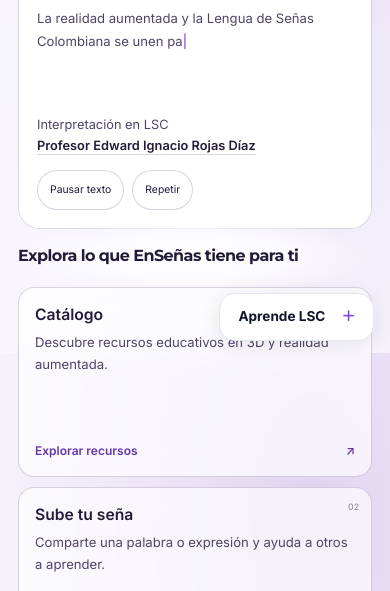
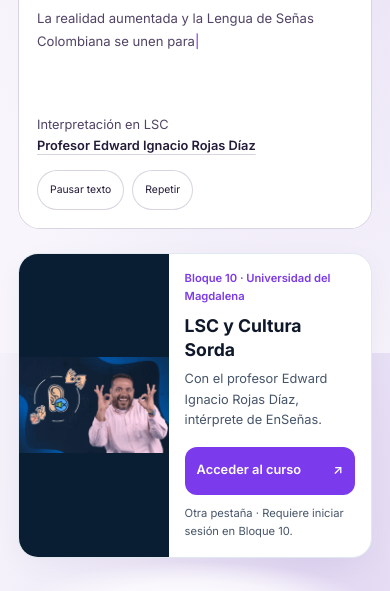
Before and after one commit to ZEKER4356/ensenas, a website: page index.html in a window 390 px wide. Shown: the part 491-1082 px from the top of the page. Drawn offline with Linux system fonts and the light colour scheme; no server answers.

Commit message:
fix: show LSC course thumbnail in responsive content sidebar

```diff
--- a/assets/css/site-navigation.css
+++ b/assets/css/site-navigation.css
@@ -1,14 +1,10 @@
 /* Identidad visual compartida y herramientas de lectura. Sin efectos sobre los medios LSC. */
-.has-course-access { padding-bottom: calc(68px + env(safe-area-inset-bottom)); }
-.site-course { position: fixed; z-index: 90; right: max(16px, env(safe-area-inset-right)); bottom: max(12px, env(safe-area-inset-bottom)); color: var(--text-main); }
-.site-course-toggle { display: flex; align-items: center; justify-content: space-between; gap: 16px; min-height: 48px; padding: 12px 18px; border: 1px solid var(--border-subtle); border-radius: 16px; background: var(--bg-surface); color: var(--text-main); box-shadow: 0 4px 20px #24124c18; font-size: .85rem; font-weight: 700; cursor: pointer; list-style: none; }
-.site-course-toggle::-webkit-details-marker { display: none; }
-.site-course-toggle > span { color: var(--color-primary); }
-.site-course-details[open] .site-course-toggle > span { transform: rotate(45deg); }
-.site-course-body { position: absolute; right: 0; bottom: calc(100% + 10px); width: min(340px, calc(100vw - 32px)); max-height: calc(100dvh - 112px); overflow-y: auto; overscroll-behavior: contain; border: 1px solid var(--border-subtle); border-radius: 20px; background: var(--bg-surface); color: var(--text-main); box-shadow: 0 12px 40px #0003; }
-.site-course-heading { display: flex; align-items: center; justify-content: space-between; gap: 10px; padding: 6px 10px 6px 18px; font-size: .75rem; font-weight: 600; }
-.site-course-close { display: grid; place-items: center; flex: 0 0 44px; width: 44px; min-height: 44px; border: 0; border-radius: 12px; background: transparent; color: var(--text-main); font-size: 1.5rem; cursor: pointer; }
-.site-course-body > img { display: block; width: 100%; height: auto; }
+.site-course-layout { min-width: 0; }
+.site-course-layout > main { min-width: 0; }
+.site-course-rail { display: none; }
+.site-course { position: relative; min-width: 0; overflow: hidden; margin: 24px 0; border: 1px solid var(--border-subtle); border-radius: 20px; background: var(--bg-surface); color: var(--text-main); box-shadow: 0 8px 28px #24124c0a; }
+.site-course-thumbnail { display: block; background: #fff; }
+.site-course-thumbnail img { display: block; width: 100%; height: auto; }
 .site-course-copy { padding: 18px; }
 .site-course-copy h2 { margin: 8px 0; font-size: 1.25rem; line-height: 1.35; color: var(--text-main); }
 .site-course-copy p { font-size: .85rem; color: var(--text-muted); line-height: 1.6; margin: 0; }
@@ -18,11 +14,27 @@ html[data-theme="dark"] .site-course-copy .site-course-university { color: var(-
 .site-course-link:hover { background: var(--color-primary-dark); color: #fff; }
 .site-course-copy small { display: block; color: var(--text-muted); font-size: .7rem; line-height: 1.6; }
 .site-course :focus-visible { outline: 3px solid var(--border-focus); outline-offset: 3px; }
+.site-course-thumbnail:focus-visible { outline-offset: -4px; }
+.site-header .object-main-title { overflow-wrap: anywhere; }
 html[data-accessibility-open] .site-course { visibility: hidden; }
-.site-course-inline { position: relative; z-index: auto; inset: auto; width: min(640px, calc(100% - 32px)); margin: 24px auto; }
-.site-course-inline .site-course-body { position: static; width: 100%; max-height: none; margin-top: 12px; }
-.site-course-inline .site-course-body > img { max-height: 280px; object-fit: contain; background: var(--bg-surface-alt); }
 body:has(.ar-section.ar-immersive) .site-course { visibility: hidden; }
+@media (min-width: 1200px) {
+  .site-course-layout { display: grid; grid-template-columns: minmax(0, 1fr) 272px; gap: 16px; width: min(100%, 1560px); margin: 0 auto; padding: 0 24px; align-items: start; }
+  .site-course-rail { display: block; align-self: stretch; min-width: 0; padding-top: 32px; padding-bottom: 32px; }
+  .site-course-rail .site-course { position: sticky; top: var(--site-course-top, 112px); margin: 0; }
+  .site-course-rail .site-course-static { position: relative; top: auto; }
+}
+@media (min-width: 1200px) and (max-height: 760px) { .site-course-rail .site-course { position: relative; top: auto; } }
+@media (max-width: 1199px) {
+  main > .site-course { display: grid; grid-template-columns: minmax(0, .85fr) minmax(0, 1.15fr); width: 100%; max-width: 680px; margin: 24px auto; }
+  .site-course-thumbnail { display: grid; align-self: stretch; align-items: center; background: #091e32; }
+  .site-course-copy { min-width: 0; padding: 16px; }
+  .site-course-copy h2 { font-size: 1.1rem; overflow-wrap: anywhere; }
+  .site-course-copy p { font-size: .8rem; }
+  .site-course-link { padding: 10px 12px; font-size: .8rem; }
+  /* El catálogo no tiene padding en main; mantiene su tarjeta lejos de los bordes. */
+  main:not([class]) > .site-course { width: calc(100% - 40px); }
+}
 .site-sr-only { position: absolute !important; width: 1px; height: 1px; padding: 0; margin: -1px; overflow: hidden; clip-path: inset(50%); white-space: nowrap; border: 0; }
 .skip-link { top: 0; max-width: calc(100% - 40px); transform: translateY(calc(-100% - 20px)); }
 .skip-link:focus { top: 0; transform: translateY(12px); }
--- a/assets/js/site-navigation.js
+++ b/assets/js/site-navigation.js
@@ -79,31 +79,47 @@
     if (menu.open && !desktop.matches) document.dispatchEvent(new CustomEvent('ensenas:navigation-open'));
   });
 
-  // Recurso externo opcional. En las fichas queda fuera del visor y sus controles.
+  // Tarjeta visible: lateral sticky con espacio propio en PC, integrada en móvil.
   if (!['admin', '404'].includes(page)) {
-    const objectPage = document.body.classList.contains('experience-page');
+    const main = document.querySelector('main');
+    if (!main) return;
     const course = document.createElement('aside');
-    course.className = 'site-course' + (objectPage ? ' site-course-inline' : '');
+    course.className = 'site-course';
     course.setAttribute('aria-label', 'Curso de Lengua de Señas Colombiana');
-    course.innerHTML = '<details class="site-course-details"><summary class="site-course-toggle">Aprende LSC <span aria-hidden="true">＋</span></summary>' +
-      '<div class="site-course-body"><div class="site-course-heading"><span>Continúa aprendiendo</span><button type="button" class="site-course-close" aria-label="Cerrar información del curso">×</button></div>' +
-      '<img src="assets/images/curso-lsc-cultura-sorda.webp" alt="LSC y Cultura Sorda, curso en Bloque 10" width="624" height="399" loading="lazy" decoding="async">' +
+    course.innerHTML = '<a class="site-course-thumbnail" href="https://bloque10.unimagdalena.edu.co/courses/lsc-y-cultura-sorda/" target="_blank" rel="noopener noreferrer" aria-label="Conocer el curso LSC y Cultura Sorda (se abre en otra pestaña)">' +
+      '<img src="assets/images/curso-lsc-cultura-sorda.webp" alt="Miniatura del curso LSC y Cultura Sorda" width="624" height="399" decoding="async"></a>' +
       '<div class="site-course-copy"><p class="site-course-university">Bloque 10 · Universidad del Magdalena</p><h2>LSC y Cultura Sorda</h2><p>Con el profesor Edward Ignacio Rojas Díaz, intérprete de EnSeñas.</p>' +
-      '<a class="site-course-link" href="https://bloque10.unimagdalena.edu.co/courses/lsc-y-cultura-sorda/" target="_blank" rel="noopener noreferrer">Acceder al curso <span aria-hidden="true">↗</span></a><small>Se abre en otra pestaña. El acceso al curso requiere iniciar sesión en Bloque 10.</small></div></div></details>';
-    const footer = document.querySelector('.site-footer');
-    if (footer) footer.before(course); else document.body.appendChild(course);
-    if (!objectPage) document.body.classList.add('has-course-access');
-    const details = course.querySelector('details');
-    const toggle = course.querySelector('summary');
-    const close = (restoreFocus = false) => {
-      if (!details.open) return;
-      details.open = false;
-      if (restoreFocus) toggle.focus();
+      '<a class="site-course-link" href="https://bloque10.unimagdalena.edu.co/courses/lsc-y-cultura-sorda/" target="_blank" rel="noopener noreferrer">Acceder al curso <span aria-hidden="true">↗</span></a><small>Otra pestaña · Requiere iniciar sesión en Bloque 10.</small></div>';
+    const layout = document.createElement('div');
+    layout.className = 'site-course-layout';
+    const rail = document.createElement('div');
+    rail.className = 'site-course-rail';
+    const anchor = main.querySelector(':scope > section');
+    main.before(layout);
+    layout.append(main, rail);
+    const placeCourse = () => {
+      const target = desktop.matches ? rail : main;
+      if (course.parentElement === target) return;
+      const focused = course.contains(document.activeElement) ? document.activeElement : null;
+      if (desktop.matches) rail.appendChild(course);
+      else if (anchor) anchor.after(course);
+      else main.appendChild(course);
+      focused?.focus({ preventScroll: true });
     };
-    course.querySelector('.site-course-close').addEventListener('click', () => close(true));
-    document.addEventListener('keydown', event => { if (event.key === 'Escape') close(course.contains(document.activeElement)); });
-    document.addEventListener('click', event => { if (!course.contains(event.target)) close(); });
-    document.addEventListener('ensenas:navigation-open', () => close());
-    document.addEventListener('ensenas:accessibility-toggle', event => { if (event.detail.open) close(); });
+    placeCourse();
+    desktop.addEventListener('change', placeCourse);
+    const header = container.closest('.site-header');
+    const fitCourse = () => {
+      const top = header.getBoundingClientRect().height + (parseFloat(getComputedStyle(header).top) || 0) + 16;
+      course.style.setProperty('--site-course-top', top + 'px');
+      course.classList.toggle('site-course-static', course.offsetHeight > innerHeight - top - 24);
+    };
+    fitCourse();
+    if ('ResizeObserver' in window) {
+      const observer = new ResizeObserver(fitCourse);
+      observer.observe(header);
+      observer.observe(course);
+    }
+    window.addEventListener('resize', fitCourse);
   }
 })();
--- a/scripts/check-production.cjs
+++ b/scripts/check-production.cjs
@@ -51,7 +51,8 @@ async function json(action, status = 200) {
     assert.match(landing, /Profesor Edward Ignacio Rojas Díaz/);
     const navigation = await (await request('/assets/js/site-navigation.js')).text();
     assert.match(navigation, /https:\/\/bloque10\.unimagdalena\.edu\.co\/courses\/lsc-y-cultura-sorda\//);
-    assert.match(navigation, /site-course-inline/);
+    assert.match(navigation, /site-course-rail/);
+    assert.ok(!navigation.includes('site-course-toggle'), 'La miniatura no debe estar oculta tras un botón');
   });
   await check('catálogo y recursos de objetos', async () => {
     const response = await request('/api/objetos'); assert.equal(response.status, 200);
--- a/scripts/check-welcome.cjs
+++ b/scripts/check-welcome.cjs
@@ -52,7 +52,8 @@ const { chromium } = require(require.resolve('playwright', { paths: [process.env
         assert.ok(textBox.y + textBox.height <= videoBox.y + videoBox.height + 1, 'Texto integrado dentro del escenario');
       }
       else assert.ok(videoBox.x >= textBox.x + textBox.width, 'En PC texto e intérprete separados');
-      assert.ok((await page.locator('.welcome-path').first().boundingBox()).y < 850, 'Accesos próximos a la bienvenida');
+      const courseHeight = width < 1200 ? (await page.locator('.site-course').boundingBox()).height + 48 : 0;
+      assert.ok((await page.locator('.welcome-path').first().boundingBox()).y < 850 + courseHeight, 'Accesos próximos a la bienvenida, tras la tarjeta visible del curso en móvil');
       await page.locator('#welcome-pause').click();
       const pausedText = await page.locator('#welcome-message-animated').textContent();
       await page.waitForTimeout(180);
```
Also changed, not shown: scripts/check-team-course.cjs (+41 -19 lines).
